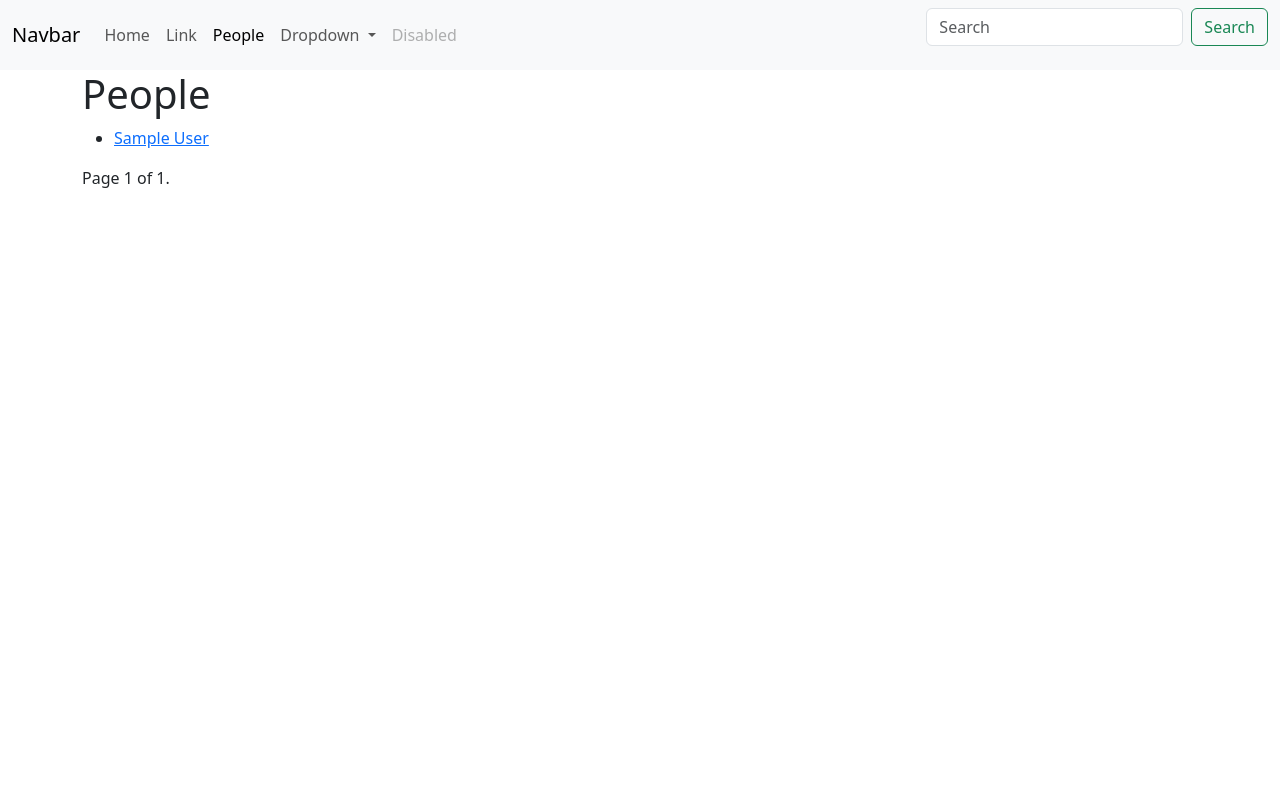
After one commit to joelghill/DJANGO_2025, a Django app: page /people/ in a window 1280 px wide. The commit adds this page. Run offline with Django 5.2, Linux system fonts and the light colour scheme; tables that the repository leaves empty hold one stand-in row (values such as "Sample post").

Commit message:
Adding search query, user list, etc

```diff
--- a/home/models/__init__.py
+++ b/home/models/__init__.py
@@ -1,3 +1,3 @@
-from home.models.person import Person
-from home.models.address import Address
+from home.models.person import Person  # noqa: F401, I001
+from home.models.address import Address  # noqa: F401
 from home.models.clubs import Club, Membership
--- /dev/null
+++ b/home/templates/base.html
@@ -0,0 +1,62 @@
+<head>
+    <meta charset="utf-8">
+    <meta name="viewport" content="width=device-width, initial-scale=1">
+    <title>{% block title %}Django 2025{% endblock %}</title>
+    <link href="https://cdn.jsdelivr.net/npm/bootstrap@5.3.3/dist/css/bootstrap.min.css" rel="stylesheet" integrity="sha384-QWTKZyjpPEjISv5WaRU9OFeRpok6YctnYmDr5pNlyT2bRjXh0JMhjY6hW+ALEwIH" crossorigin="anonymous">
+</head>
+<style>
+--bs-navbar-active-color: #FF0000;
+:root {
+    --bs-navbar-active-color: #FF0000;
+}
+
+</style>
+<body>
+    <header>
+        <nav class="navbar navbar-expand-lg bg-body-tertiary">
+            <div class="container-fluid">
+              <a class="navbar-brand" href="#">Navbar</a>
+              <button class="navbar-toggler" type="button" data-bs-toggle="collapse" data-bs-target="#navbarSupportedContent" aria-controls="navbarSupportedContent" aria-expanded="false" aria-label="Toggle navigation">
+                <span class="navbar-toggler-icon"></span>
+              </button>
+              <div class="collapse navbar-collapse" id="navbarSupportedContent">
+                <ul class="navbar-nav me-auto mb-2 mb-lg-0">
+                  <li class="nav-item">
+                    <a class="nav-link {% block home_active %}{%endblock%}" aria-current="page" href="{% url 'home'%}">Home</a>
+                  </li>
+                  <li class="nav-item">
+                    <a class="nav-link {% block link_active %}{%endblock%}" href="#">Link</a>
+                  </li>
+                  <li class="nav-item">
+                    <a class="nav-link {% block people_list_active %}{%endblock%}" href="{% url 'people_list' %}">People</a>
+                  </li>
+                  <li class="nav-item dropdown">
+                    <a class="nav-link dropdown-toggle" href="#" role="button" data-bs-toggle="dropdown" aria-expanded="false">
+                      Dropdown
+                    </a>
+                    <ul class="dropdown-menu">
+                      <li><a class="dropdown-item" href="#">Action</a></li>
+                      <li><a class="dropdown-item" href="#">Another action</a></li>
+                      <li><hr class="dropdown-divider"></li>
+                      <li><a class="dropdown-item" href="#">Something else here</a></li>
+                    </ul>
+                  </li>
+                  <li class="nav-item">
+                    <a class="nav-link disabled" aria-disabled="true">Disabled</a>
+                  </li>
+                </ul>
+                <form class="d-flex" role="search" method="GET" action="{% url 'people_list' %}">
+                  <input name="q" class="form-control me-2" type="search" placeholder="Search" aria-label="Search">
+                  <button class="btn btn-outline-success" type="submit">Search</button>
+                </form>
+              </div>
+            </div>
+          </nav>
+    </header>
+
+    <div class="container">
+    {% block content %}
+    {% endblock %}
+    <script src="https://cdn.jsdelivr.net/npm/bootstrap@5.3.3/dist/js/bootstrap.bundle.min.js" integrity="sha384-YvpcrYf0tY3lHB60NNkmXc5s9fDVZLESaAA55NDzOxhy9GkcIdslK1eN7N6jIeHz" crossorigin="anonymous"></script>
+    </div>
+</body>
--- /dev/null
+++ b/home/templates/home/person_list.html
@@ -0,0 +1,36 @@
+{% extends "base.html" %}
+
+{% block title%}People{% endblock%}
+
+{% block people_list_active %}active{%endblock%}
+
+{% block content %}
+<h1>People</h1>
+
+    {% if page_obj %}
+    <ul>
+        {% for person in page_obj %}
+        {% include 'people_list_item.html' with guy=person %}
+        {% endfor %}
+    </ul>
+    <div class="pagination">
+        <span class="step-links">
+            {% if page_obj.has_previous %}
+                <a href="?page=1">&laquo; first</a>
+                <a href="?page={{ page_obj.previous_page_number }}">previous</a>
+            {% endif %}
+
+            <span class="current">
+                Page {{ page_obj.number }} of {{ page_obj.paginator.num_pages }}.
+            </span>
+
+            {% if page_obj.has_next %}
+                <a href="?page={{ page_obj.next_page_number }}">next</a>
+                <a href="?page={{ page_obj.paginator.num_pages }}">last &raquo;</a>
+            {% endif %}
+        </span>
+    </div>
+    {% else %}
+    <p>No people!</p>
+    {%endif%}
+{% endblock %}
--- /dev/null
+++ b/home/templates/people_list_item.html
@@ -0,0 +1 @@
+<li><a href="{% url 'person_details' guy.pk %}">{{guy}}</a></li>
--- a/home/views.py
+++ b/home/views.py
@@ -1,17 +1,27 @@
-from django.http import HttpResponse, HttpRequest
-from django.shortcuts import render
-from django.views import View
+from django.views.generic.base import TemplateView
+from django.views.generic.detail import DetailView
+from django.views.generic.list import ListView
+
 from home.models.person import Person
 
 
-class HomeView(View):
-    def get(self, request):
-        context = {"username": "guy"}
-
-        return render(request, "hello_world.html", context=context)
+class HomeView(TemplateView):
+    template_name = "hello_world.html"
 
 
-def list_people_view(request: HttpRequest) -> HttpResponse:
-    silly_things = {"people": Person.objects.filter(first_name="Billy")}
+class PeopleView(ListView):
+    paginate_by = 10
+    model = Person
 
-    return render(request, "people_view.html", context=silly_things)
+
+    def get_queryset(self):
+        query_set = super().get_queryset()
+        query = self.request.GET.get("q")
+        if query:
+            query_set = query_set.filter(first_name=query)
+
+        return query_set
+
+
+class PersonDetailView(DetailView):
+    model = Person
--- a/jabberwocky/settings.py
+++ b/jabberwocky/settings.py
@@ -25,7 +25,7 @@ SECRET_KEY = os.environ.get('DJANGO_SECRET_KEY')
 # SECURITY WARNING: don't run with debug turned on in production!
 DEBUG = True
 
-ALLOWED_HOSTS = []
+ALLOWED_HOSTS = ['localhost', '0.0.0.0', '127.0.0.1']
 
 
 # Application definition
--- a/jabberwocky/urls.py
+++ b/jabberwocky/urls.py
@@ -14,19 +14,15 @@ Including another URLconf
     1. Import the include() function: from django.urls import include, path
     2. Add a URL to urlpatterns:  path('blog/', include('blog.urls'))
 """
+
 from django.contrib import admin
-from django.http import HttpResponse
 from django.urls import path
 
-from home.views import HomeView, list_people_view
-
-
-def inventory(request, **kwargs):
-    return HttpResponse(f"foo: {kwargs.get('foo')}, bar: {kwargs['bar']}")
+from home.views import HomeView, PeopleView, PersonDetailView
 
 urlpatterns = [
-    path("<int:foo>/<str:bar>", inventory),
-    path('', HomeView.as_view()),
-    path('admin/', admin.site.urls),
-    path('list_people/', list_people_view)
+    path("", HomeView.as_view(), name="home"),
+    path("admin/", admin.site.urls),
+    path("people/", PeopleView.as_view(), name="people_list"),
+    path("people/<int:pk>/", PersonDetailView.as_view(), name="person_details"),
 ]
--- /dev/null
+++ b/super_search.css
@@ -0,0 +1,4 @@
+h1 {
+    color: #6a00ffd9;
+    font-size: 2em;
+}
```
Also changed, not shown: home/templates/hello_world.html (+7 -0 lines), home/templates/home/person_detail.html (added, +12 -0 lines), home/templates/people_view.html (deleted, +0 -11 lines), index.html (added, +22 -0 lines).
